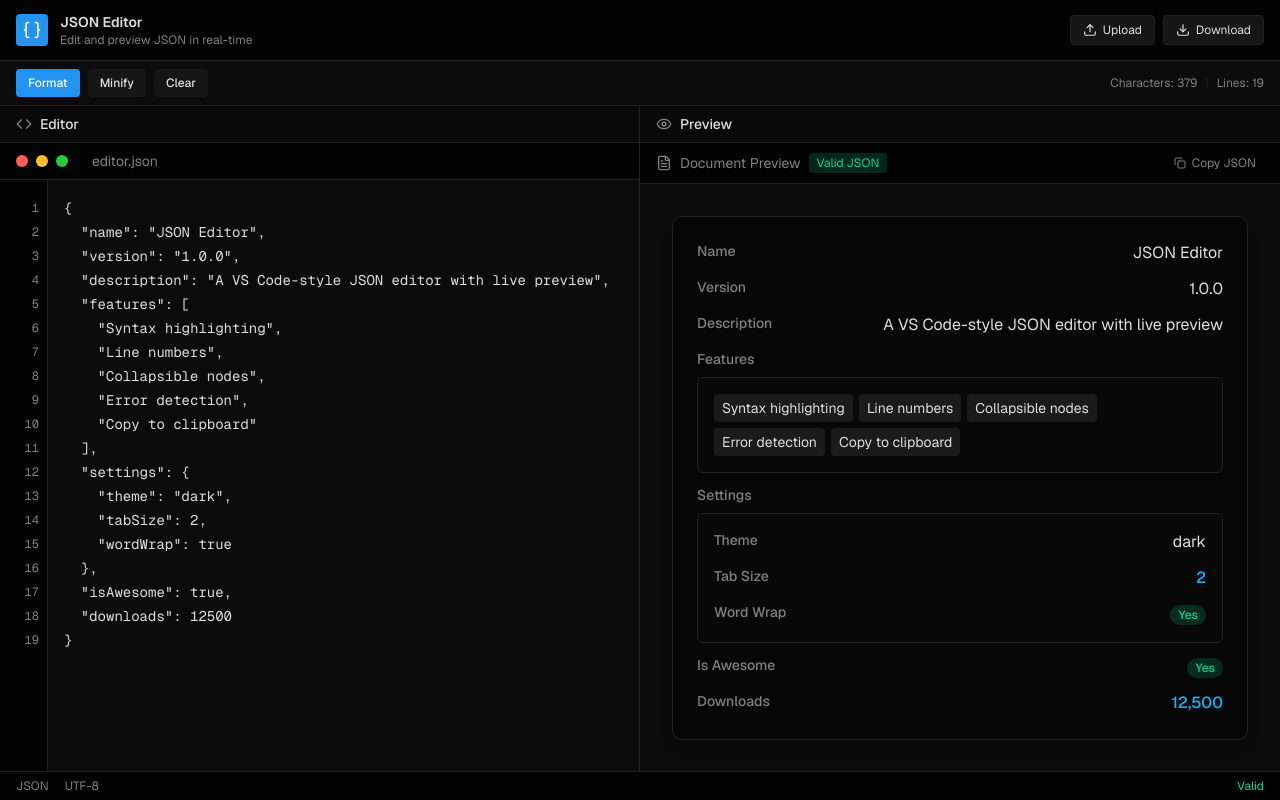
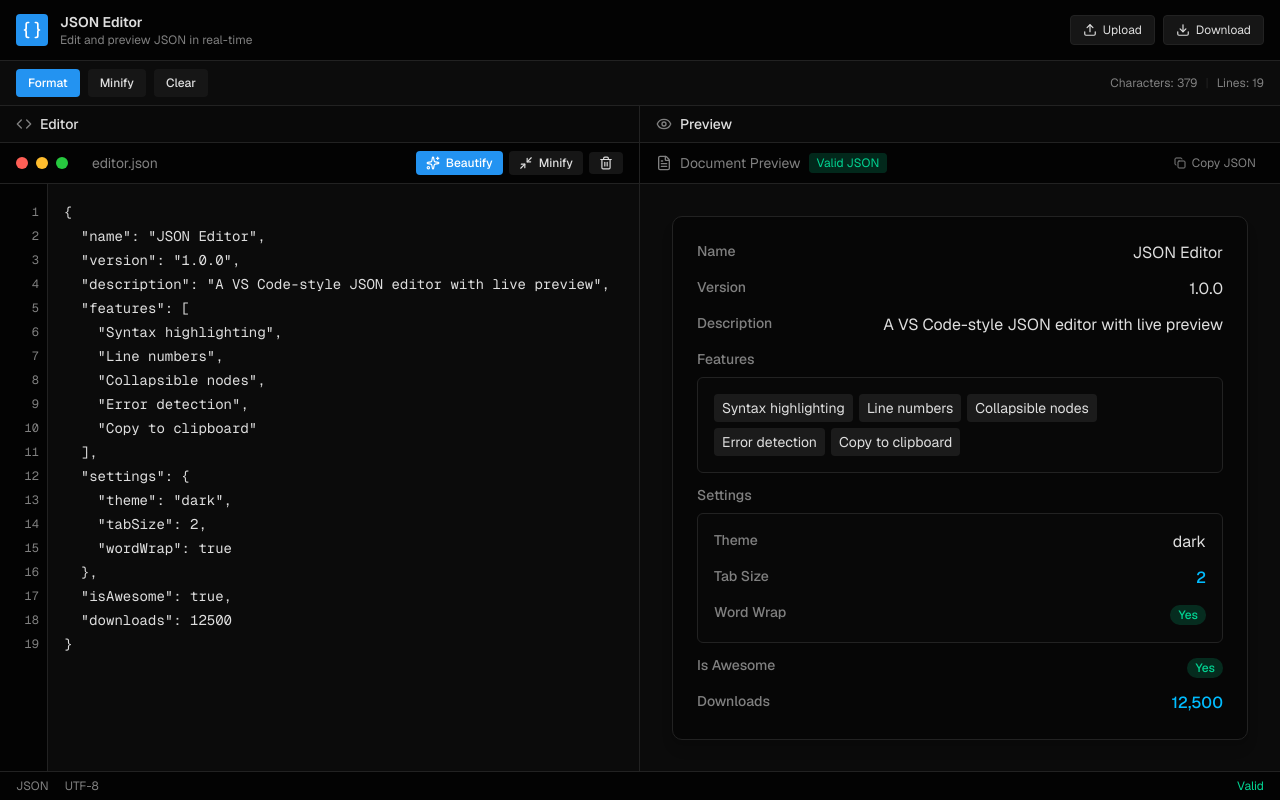
Before and after one commit to Gongchampou/json-converter, a Next.js app: page / in a window 1280 px wide. Built offline with nearby package versions, Linux system fonts and the light colour scheme.

Commit message:
feat: add beautify, minify, and clear buttons in editor\n\nAdd prominent action buttons for JSON formatting and cleanup.

```diff
--- a/components/json-editor.tsx
+++ b/components/json-editor.tsx
@@ -1,6 +1,7 @@
 "use client"
 
 import { useCallback, useRef, useEffect } from "react"
+import { Sparkles, Minimize2, Trash2 } from "lucide-react"
 
 interface JsonEditorProps {
   value: string
@@ -43,6 +44,37 @@ export function JsonEditor({ value, onChange, error }: JsonEditorProps) {
     }
   }
 
+  const handleBeautify = () => {
+    try {
+      const parsed = JSON.parse(value)
+      onChange(JSON.stringify(parsed, null, 2))
+    } catch {
+      // Can't beautify invalid JSON
+    }
+  }
+
+  const handleMinify = () => {
+    try {
+      const parsed = JSON.parse(value)
+      onChange(JSON.stringify(parsed))
+    } catch {
+      // Can't minify invalid JSON
+    }
+  }
+
+  const handleClear = () => {
+    onChange("")
+  }
+
+  const isValidJson = (() => {
+    try {
+      JSON.parse(value)
+      return true
+    } catch {
+      return false
+    }
+  })()
+
   return (
     <div className="flex h-full min-h-0 flex-col overflow-hidden">
       <div className="flex shrink-0 items-center gap-2 border-b border-border bg-sidebar px-4 py-2">
@@ -52,8 +84,38 @@ export function JsonEditor({ value, onChange, error }: JsonEditorProps) {
           <div className="flex size-3 items-center justify-center rounded-full bg-[#27c93f]" />
         </div>
         <span className="ml-4 text-sm text-muted-foreground">editor.json</span>
+
+        {/* Editor action buttons */}
+        <div className="ml-auto flex items-center gap-1.5">
+          <button
+            onClick={handleBeautify}
+            disabled={!isValidJson}
+            title="Beautify JSON"
+            className="flex items-center gap-1.5 rounded-md bg-primary px-2.5 py-1 text-xs font-medium text-primary-foreground transition-colors hover:bg-primary/90 disabled:cursor-not-allowed disabled:opacity-50"
+          >
+            <Sparkles className="size-3.5" />
+            Beautify
+          </button>
+          <button
+            onClick={handleMinify}
+            disabled={!isValidJson}
+            title="Minify JSON"
+            className="flex items-center gap-1.5 rounded-md bg-secondary px-2.5 py-1 text-xs font-medium text-secondary-foreground transition-colors hover:bg-accent disabled:cursor-not-allowed disabled:opacity-50"
+          >
+            <Minimize2 className="size-3.5" />
+            Minify
+          </button>
+          <button
+            onClick={handleClear}
+            title="Clear editor"
+            className="flex items-center gap-1.5 rounded-md bg-secondary px-2.5 py-1 text-xs font-medium text-secondary-foreground transition-colors hover:bg-destructive hover:text-destructive-foreground disabled:cursor-not-allowed disabled:opacity-50"
+          >
+            <Trash2 className="size-3.5" />
+          </button>
+        </div>
+
         {error && (
-          <span className="ml-auto text-xs text-destructive">
+          <span className="ml-2 text-xs text-destructive">
             {error}
           </span>
         )}
```
